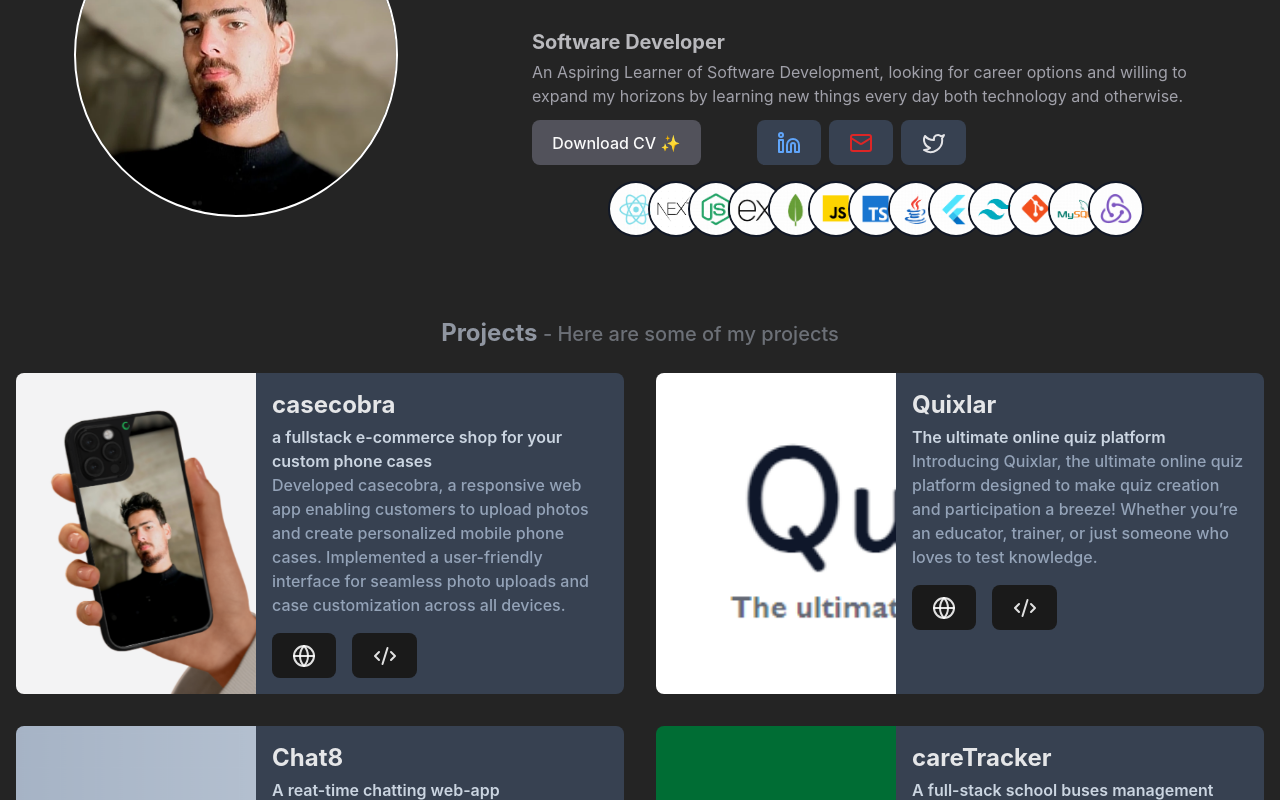
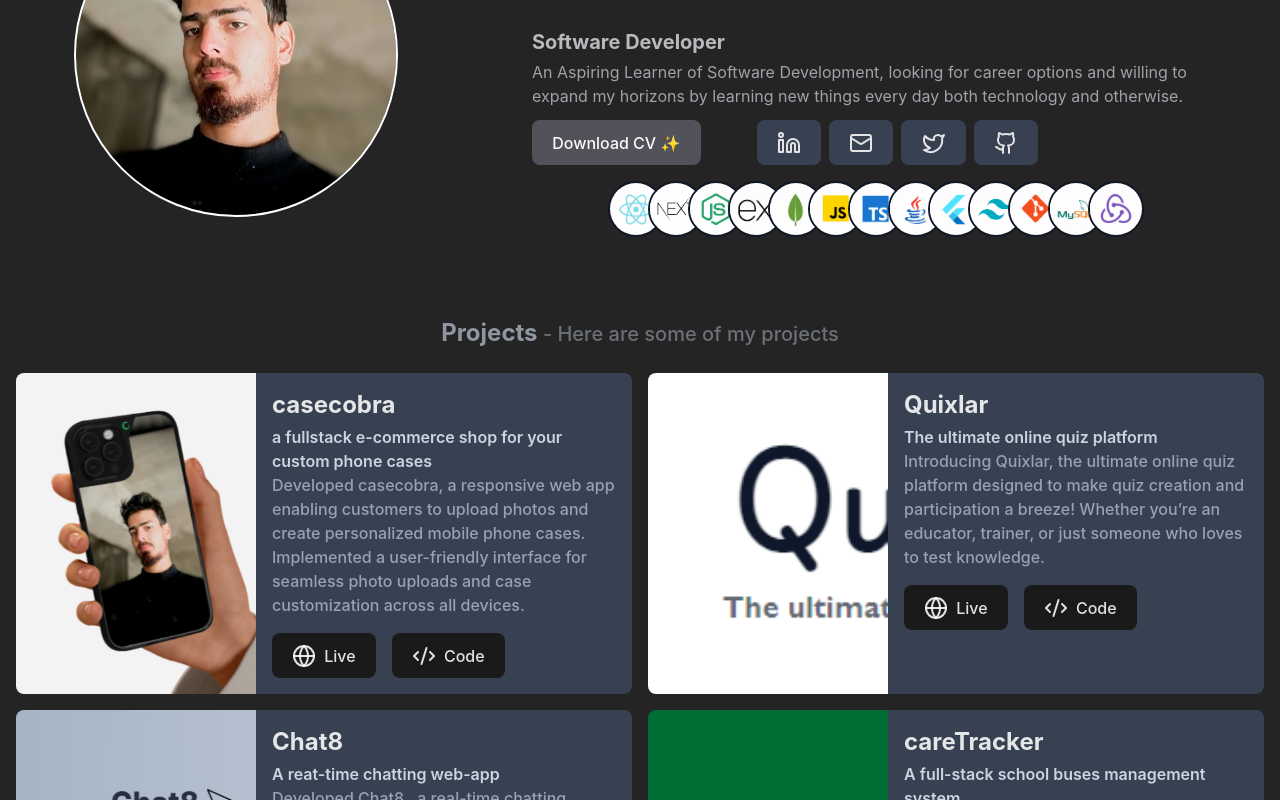
Before and after one commit to OvaisKhanday/portfolio, a React (Vite) app: page / in a window 1280 px wide. Shown: the part 320-1120 px from the top of the page. Built offline with nearby package versions, Linux system fonts and the light colour scheme.

Commit message:
refacor and improvements in ui

```diff
--- a/src/App.tsx
+++ b/src/App.tsx
@@ -2,17 +2,13 @@
 import Footer from "./components/Footer";
 import Introduction from "./components/Introduction";
 import Projects from "./components/Projects";
-import Skills from "./components/Skills";
-
 function App() {
   return (
     <div className='max-w-7xl overflow-hidden'>
       <div className='mt-32 md:mt-44' />
-      {/* <Spotlight className='-top-40 left-0 md:left-60 md:-top-20 overflow-hidden' fill='white' /> */}
       <Introduction />
       <Projects />
       {/* <ContactMe /> */}
-
       <Footer />
     </div>
   );
--- a/src/components/Footer.tsx
+++ b/src/components/Footer.tsx
@@ -5,8 +5,8 @@
 const Footer: FC<FooterProps> = () => {
   return (
     <div className='mt-20'>
-      <div className='h-1 w-full bg-zinc-200' />
-      <div className='flex flex-col justify-between sm:flex-row text-slate-400'>
+      <div className='h-[1px] w-full bg-zinc-200' />
+      <div className='flex flex-col justify-between text-sm sm:flex-row text-slate-400'>
         <p>Thank you for visiting</p>
         <p>Designed and Developed by Ovais with ❤️</p>
       </div>
--- a/src/components/Introduction.tsx
+++ b/src/components/Introduction.tsx
@@ -1,16 +1,15 @@
-import { Linkedin, Mail, Twitter } from "lucide-react";
+import { Github, Linkedin, Mail, Twitter } from "lucide-react";
 import { FC } from "react";
 import RevealAnimation from "./RevealAnimation";
 import Skills from "./Skills";
+import ProfilePicture from "./ProfilePicture";
 
 interface IntroductionProps {}
 
 const Introduction: FC<IntroductionProps> = () => {
   return (
     <div className='flex flex-col  gap-4 items-center justify-around md:flex-row'>
-      <div className='w-48 md:w-80 md:h-80 flex-shrink-0 h-48 rounded-full overflow-hidden transition hover:scale-105 outline outline-2 outline-white'>
-        <img src='/photo square.webp' alt='Profile' className='w-full h-full object-cover' />
-      </div>
+      <ProfilePicture />
       <div className='text-center md:text-left max-w-2xl'>
         <RevealAnimation>
           <h1 className='font-extrabold mb-6 lg:pb-3 pb-2 bg-clip-text text-transparent bg-gradient-to-b from-neutral-200 to-neutral-500 text-5xl lg:text-6xl'>
@@ -30,15 +29,18 @@
           <button className='rounded-lg  bg-zinc-600 text-zinc-50' onClick={() => window.open("/Resume SD.pdf", "_blank")}>
             Download CV ✨
           </button>
-          <span className='w-10' />
-          <button className='bg-gray-700' onClick={() => window.open("https://linkedin.com/in/ovaiskhanday", "_blank")}>
-            <Linkedin className=' text-blue-400' />
+          <span className='w-2 md:w-10' />
+          <button className='bg-gray-700 hover:bg-blue-600' onClick={() => window.open("https://linkedin.com/in/ovaiskhanday", "_blank")}>
+            <Linkedin className=' text-zinc-200' />
           </button>
-          <button className='bg-gray-700' onClick={() => window.open("mailto:ovaiskhanday927@gmail.com", "_blank")}>
-            <Mail className=' text-red-600' />
+          <button className='bg-gray-700 hover:bg-red-800' onClick={() => window.open("mailto:ovaiskhanday927@gmail.com", "_blank")}>
+            <Mail className=' text-zinc-200 ' />
           </button>
-          <button className='bg-gray-700' onClick={() => window.open("https://twitter.com/ovaiskhanday", "_blank")}>
+          <button className='bg-gray-700 hover:bg-blue-500' onClick={() => window.open("https://twitter.com/ovaiskhanday", "_blank")}>
             <Twitter className=' text-zinc-200' />
+          </button>
+          <button className='bg-gray-700 hover:bg-black' onClick={() => window.open("https://github.com/ovaiskhanday", "_blank")}>
+            <Github className=' text-zinc-200' />
           </button>
         </div>
         <Skills />
--- /dev/null
+++ b/src/components/ProfilePicture.tsx
@@ -0,0 +1,32 @@
+import { FC, useEffect, useRef } from "react";
+import { motion, useAnimation, useInView } from "framer-motion";
+
+interface ProfilePictureProps {}
+
+const ProfilePicture: FC<ProfilePictureProps> = () => {
+  const ref = useRef(null);
+  const isInView = useInView(ref, { once: true });
+  const mainController = useAnimation();
+  useEffect(() => {
+    if (isInView) {
+      mainController.start("visible");
+    }
+  }, [isInView, mainController]);
+  return (
+    <motion.div
+      ref={ref}
+      className='w-48 md:w-80 md:h-80 flex-shrink-0 h-48 rounded-full overflow-hidden  outline outline-2 outline-white'
+      variants={{
+        hidden: { opacity: 0.2, y: -100, rotate: -12 },
+        visible: { opacity: 1, y: 0, rotate: 0 },
+      }}
+      initial='hidden'
+      animate={mainController}
+      transition={{ duration: 1, delay: 0.25, ease: "linear" }}
+    >
+      <img src='/photo square.webp' alt='Profile' className='w-full h-full object-cover transition hover:scale-125' />
+    </motion.div>
+  );
+};
+
+export default ProfilePicture;
--- a/src/components/ProjectTile.tsx
+++ b/src/components/ProjectTile.tsx
@@ -5,9 +5,9 @@
 const ProjectTile = ({ projectDetails }: { projectDetails: ProjectTileProps }) => {
   const { title, tagLine, description, imageUrl, liveLink, codeLink } = projectDetails;
   return (
-    <div className='flex flex-col md:flex-row transition hover:scale-[1.03]'>
+    <div className='flex flex-col md:flex-row transition hover:scale-[1.015]'>
       <div
-        className=' flex-shrink-0 p-4 flex flex-col justify-end text-left rounded-tl-lg rounded-bl-lg w-full md:w-60 min-h-64 bg-no-repeat bg-cover bg-slate-700'
+        className=' flex-shrink-0 p-4 flex flex-col justify-end text-left rounded-tl-lg rounded-bl-lg w-full md:w-60 min-h-64 bg-no-repeat bg-cover bg-slate-700 '
         style={{ backgroundImage: `url(${imageUrl})` }}
       />
       <div className=' p-4 rounded-tr-lg rounded-br-lg text-left flex-grow bg-gray-700'>
@@ -20,11 +20,23 @@
 
         <p className='text-slate-400 font-medium'>{description}</p>
         <div className='flex mt-4 gap-4'>
-          <button disabled={!liveLink || liveLink === ""} title='live link' onClick={() => window.open(liveLink, "_blank")}>
+          <button
+            disabled={!liveLink || liveLink === ""}
+            title='live link'
+            onClick={() => window.open(liveLink, "_blank")}
+            className='flex gap-2 items-center'
+          >
             <Globe className='w-6 h-6' />
+            <p>Live</p>
           </button>
-          <button disabled={!codeLink || codeLink === ""} title='code link' onClick={() => window.open(codeLink, "_blank")}>
+          <button
+            disabled={!codeLink || codeLink === ""}
+            title='code link'
+            onClick={() => window.open(codeLink, "_blank")}
+            className='flex gap-2 items-center'
+          >
             <Code2 className='w-6 h-6' />
+            <p>Code</p>
           </button>
         </div>
       </div>
--- a/src/components/Projects.tsx
+++ b/src/components/Projects.tsx
@@ -15,7 +15,7 @@
         </h2>
       </RevealAnimation>
 
-      <div className='mt-6 grid gap-8 grid-cols-1 lg:grid-cols-2'>
+      <div className='mt-6 grid gap-4 grid-cols-1 lg:grid-cols-2'>
         {PROJECTS.map((project) => (
           <ProjectTile key={project.id} projectDetails={project} />
         ))}
--- a/src/index.css
+++ b/src/index.css
@@ -7,7 +7,7 @@
   line-height: 1.5;
   font-weight: 400;
 
-  --accent: #1eff1e;
+  --accent: #e6e6e6;
 
   color-scheme: light dark;
   color: rgba(255, 255, 255, 0.87);
```
